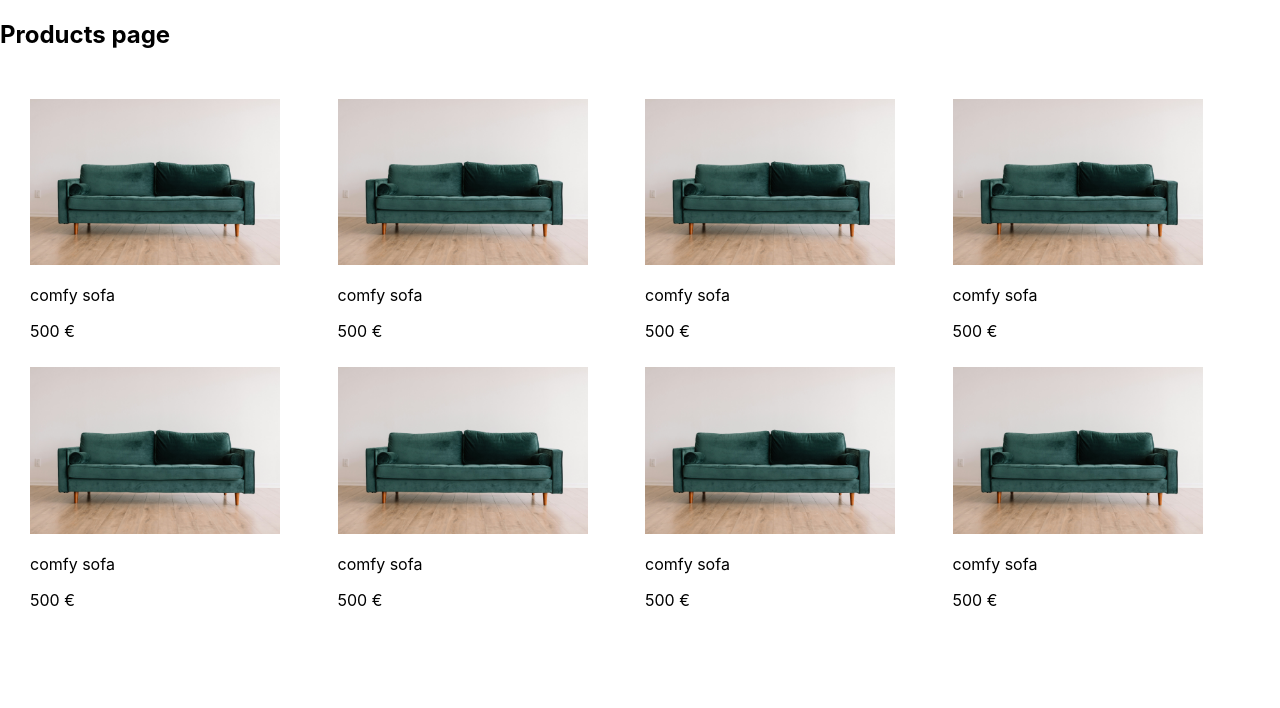
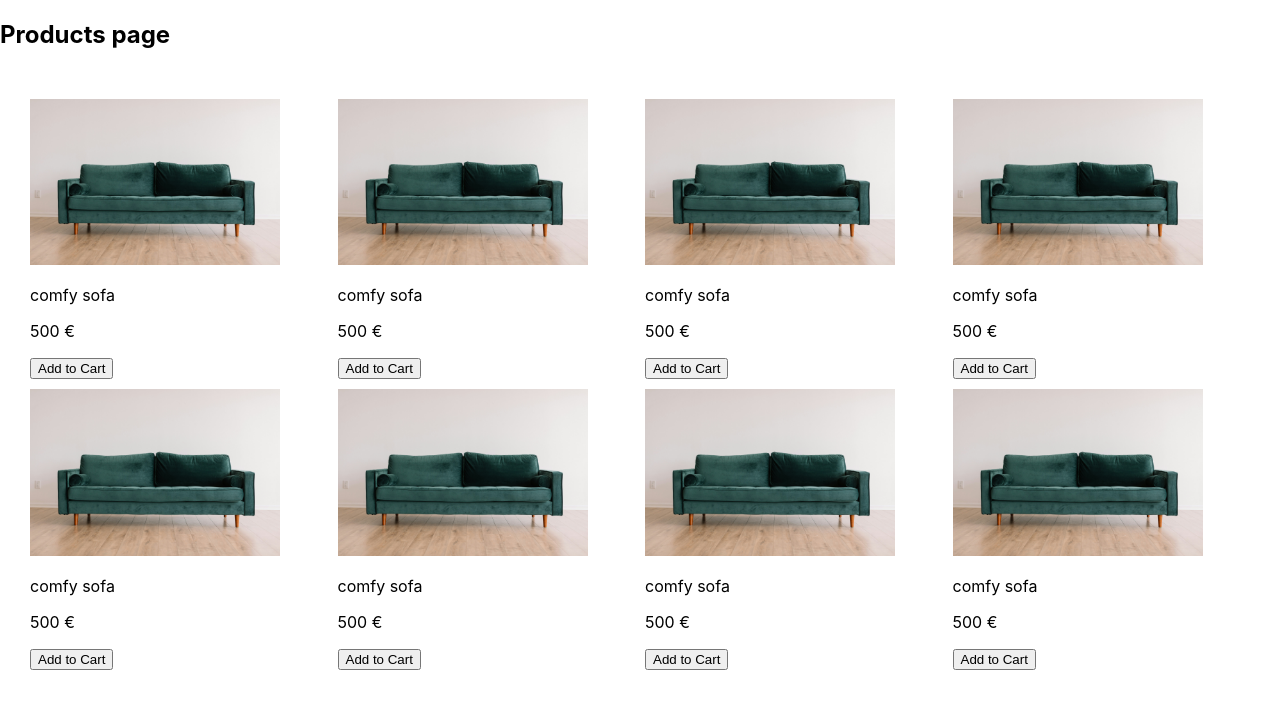
Before and after one commit to barbara-bouillicot/ecommerce-app, a React (Create React App) app: page /products in a window 1280 px wide. Shown: the top 708 px of the page. Built offline with nearby package versions, Linux system fonts and the light colour scheme.

Commit message:
working on the cart feature

```diff
--- a/src/App.jsx
+++ b/src/App.jsx
@@ -5,7 +5,9 @@ import Products from './pages/Products';
 import About from './pages/About';
 import Cart from './pages/Cart'
 
+
 function App() {
+
   return (
     <Router>
     <div>
--- a/src/components/ProductCard.jsx
+++ b/src/components/ProductCard.jsx
@@ -1,12 +1,22 @@
+import { handleAddToCart } from "../utils/cartUtils";
 import "./ProductCard.css";
 
 
 export default function ProductCard(props){
+
   return(
     <div className="product-card">
       <img src={props.img} alt="" />
       <p>{props.name}</p>
       <p>{props.price} €</p>
+      <button
+        onClick={() => {
+          handleAddToCart()
+        }
+        }
+      >
+        Add to Cart
+      </button>
     </div>
   )
 }
--- a/src/pages/Cart.jsx
+++ b/src/pages/Cart.jsx
@@ -1,5 +1,9 @@
 export default function Cart(){
+
   return(
-    <h2>This is the cart</h2>
+    <div className="cart">
+      <h2>Your Cart</h2>
+
+    </div>
   )
 }
--- /dev/null
+++ b/src/utils/cartUtils.jsx
@@ -0,0 +1,5 @@
+export function handleAddToCart(cart, setCart, itemIndex, setItemIndex){
+  console.log("clicked")
+  setCart([...cart, `item ${itemIndex}`]);
+  setItemIndex(itemIndex + 1);
+}
```
